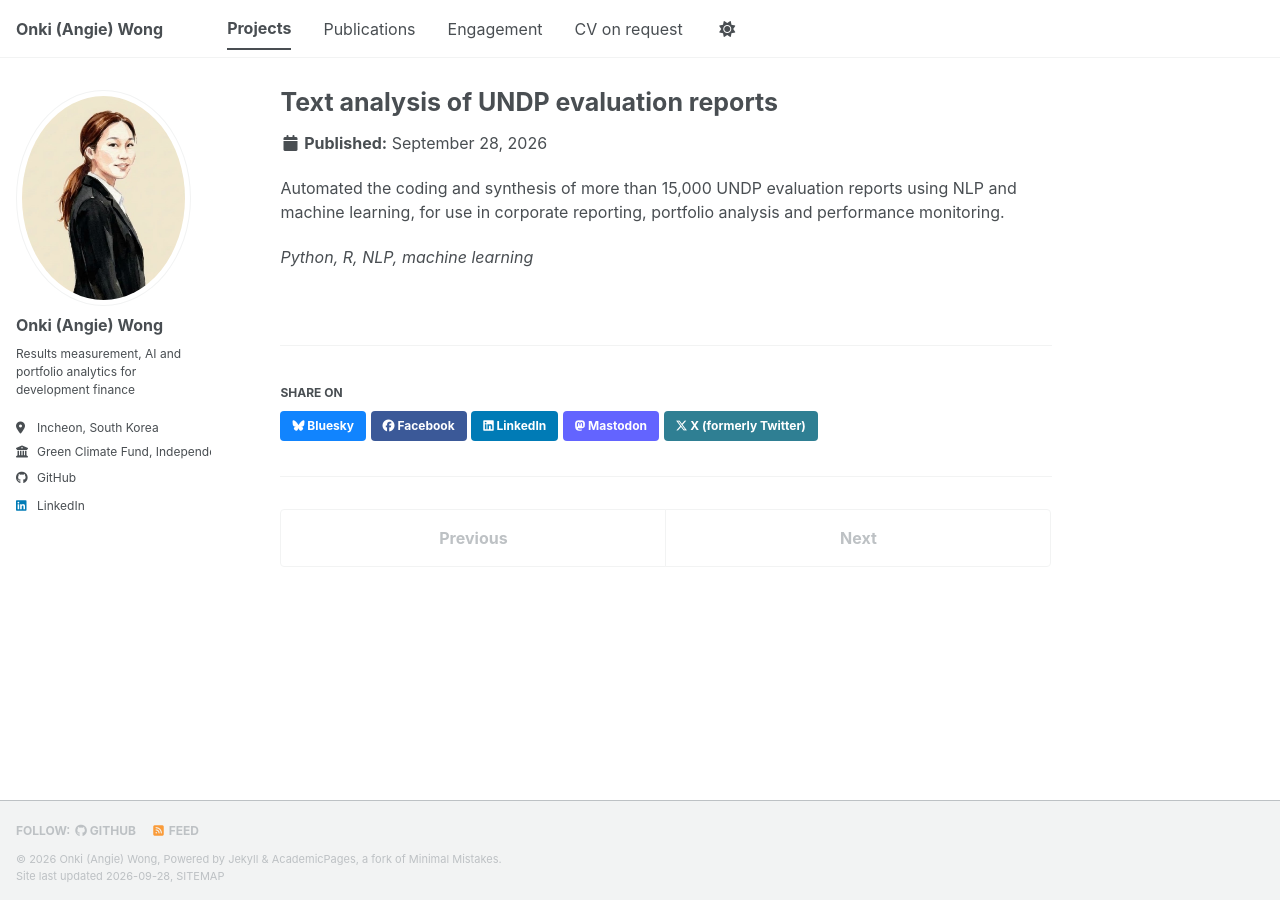
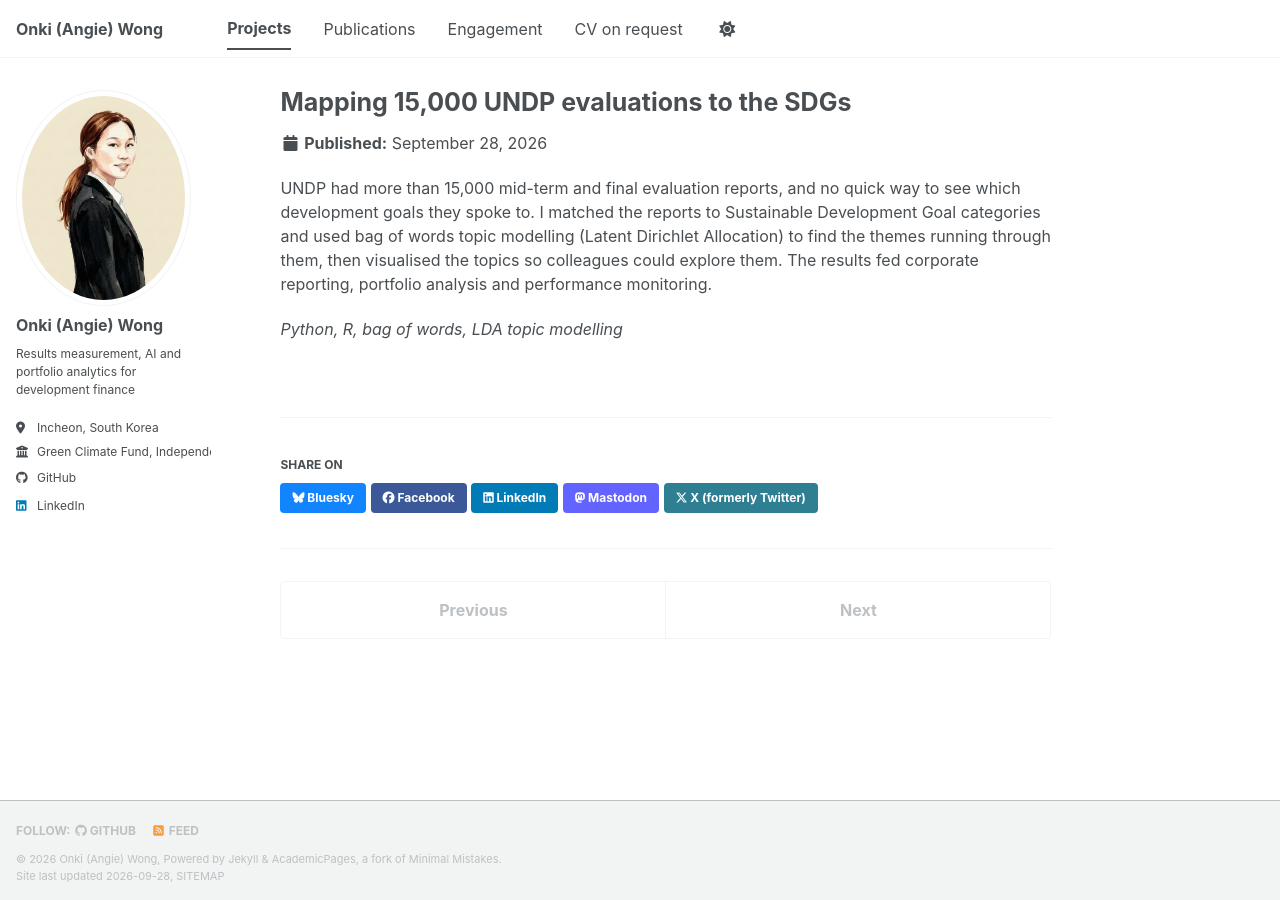
Before and after one commit to owangie/owangie.github.io, a Jekyll site: the page built from _portfolio/2-evaluation-report-nlp.md, in a window 1280 px wide. Built offline with Jekyll 4.4.1, drawn with Linux system fonts in a browser that asks for light colours; a style sheet for code colours, icons or effects is not loaded.

Commit message:
UNDP project: SDG matching and LDA topic modelling

```diff
--- a/_portfolio/2-evaluation-report-nlp.md
+++ b/_portfolio/2-evaluation-report-nlp.md
@@ -1,9 +1,9 @@
 ---
-title: "Text analysis of UNDP evaluation reports"
-excerpt: "Machine coding and synthesis of more than 15,000 evaluation reports."
+title: "Mapping 15,000 UNDP evaluations to the SDGs"
+excerpt: "Topic modelling on mid-term and final evaluation reports, matched to Sustainable Development Goal categories."
 collection: portfolio
 ---
 
-Automated the coding and synthesis of more than 15,000 UNDP evaluation reports using NLP and machine learning, for use in corporate reporting, portfolio analysis and performance monitoring.
+UNDP had more than 15,000 mid-term and final evaluation reports, and no quick way to see which development goals they spoke to. I matched the reports to Sustainable Development Goal categories and used bag of words topic modelling (Latent Dirichlet Allocation) to find the themes running through them, then visualised the topics so colleagues could explore them. The results fed corporate reporting, portfolio analysis and performance monitoring.
 
-*Python, R, NLP, machine learning*
+*Python, R, bag of words, LDA topic modelling*
```
